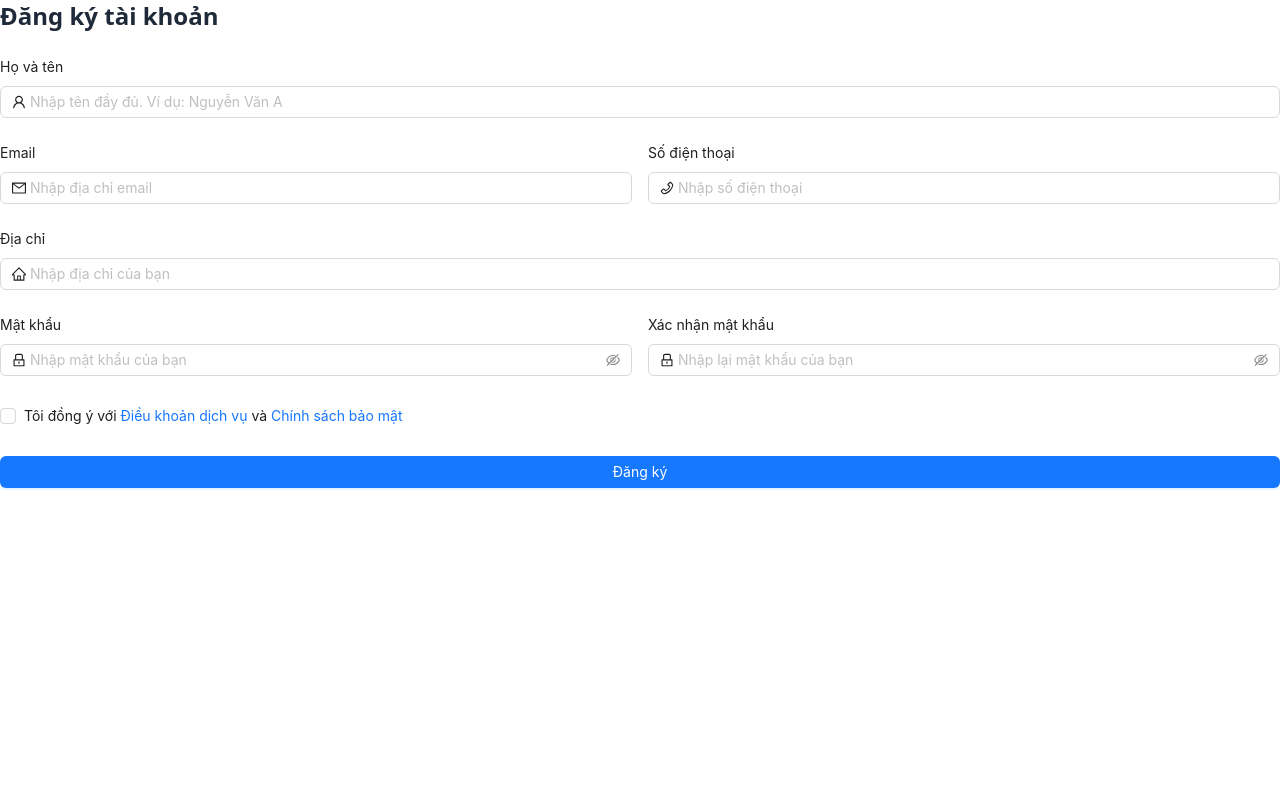
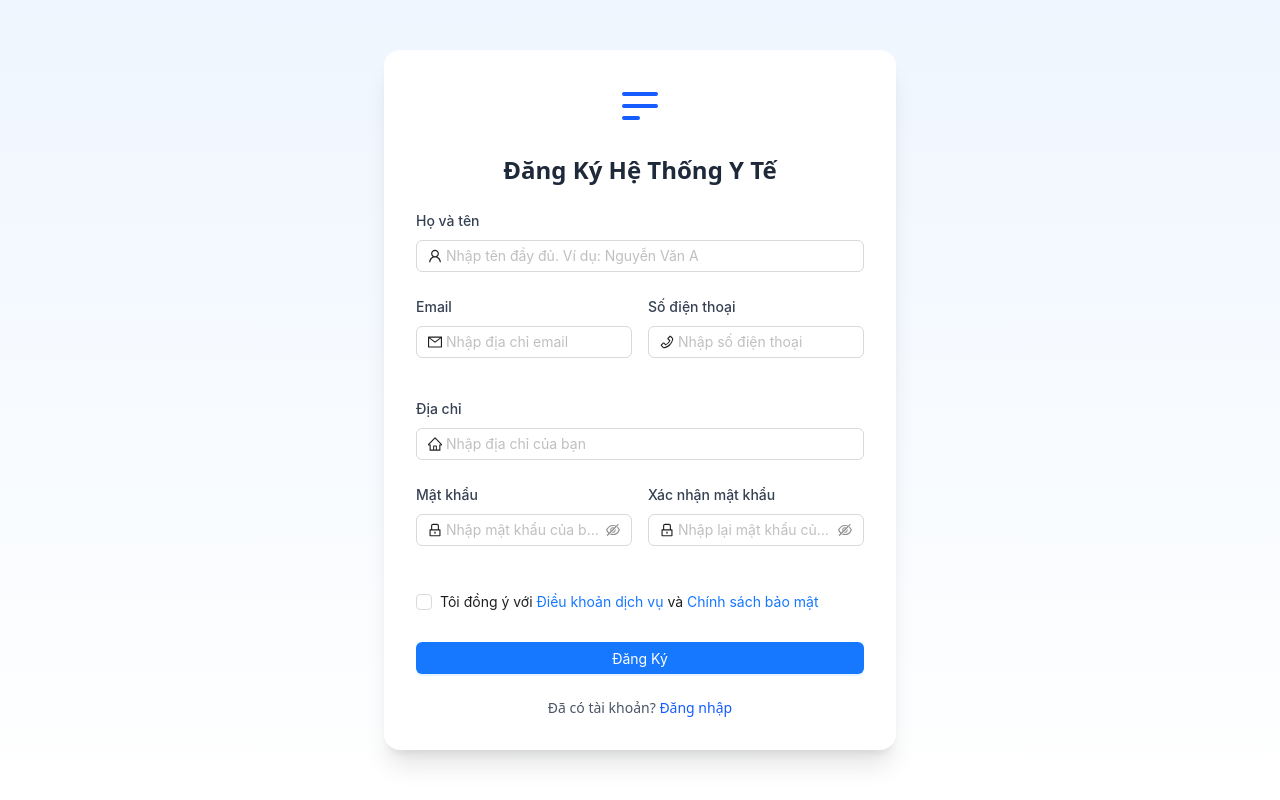
Before and after one commit to KagMinDev/Bloodline-DNA, a React (Vite) app in the folder FE/Web/Bloodline-DNA/: page /register in a window 1280 px wide. Built offline with nearby package versions, Linux system fonts and the light colour scheme; the HTML template or start-up script is replaced by a standard one.

Commit message:
login, register UI

```diff
--- a/FE/Web/Bloodline-DNA/src/Router/AdminRouter.tsx
+++ b/FE/Web/Bloodline-DNA/src/Router/AdminRouter.tsx
@@ -1,5 +1,5 @@
 import { Route, Routes } from 'react-router-dom';
-import Dashboard from '../features/admin/screens/Dashboard';
+import { DashboardAdmin } from '../features';
 import Sidebar from '../features/admin/components/Sidebar';
 
 export default function AdminRouter() {
@@ -8,7 +8,7 @@ export default function AdminRouter() {
             <Sidebar />
             <div className="flex-1">
                 <Routes>
-                    <Route path="/" element={<Dashboard />} />
+                    <Route path="/" element={<DashboardAdmin />} />
                     <Route path="*" element={<h1>404</h1>} />
                 </Routes>
             </div>
--- a/FE/Web/Bloodline-DNA/src/Router/StaffRouter.tsx
+++ b/FE/Web/Bloodline-DNA/src/Router/StaffRouter.tsx
@@ -1,5 +1,5 @@
 import { Route, Routes } from 'react-router-dom';
-import Dashboard from '../features/staff/screen/Dashboard';
+import { DashboardStaff } from '../features';
 import Sidebar from '../features/staff/components/Sidebar';
 
 export default function StaffRouter() {
@@ -8,8 +8,8 @@ export default function StaffRouter() {
             <Sidebar />
             <div className="flex-1">
                 <Routes>
-                    <Route path="/" element={<Dashboard />} />
-                    <Route path="dashboard" element={<Dashboard />} />
+                    <Route path="/" element={<DashboardStaff />} />
+                    <Route path="staff-dashboard" element={<DashboardStaff />} />
                     <Route path="*" element={<h1>404</h1>} />
                 </Routes>
             </div>
--- a/FE/Web/Bloodline-DNA/src/features/admin/pages/Dashboard.tsx
+++ b/FE/Web/Bloodline-DNA/src/features/admin/pages/Dashboard.tsx
@@ -1,9 +1,8 @@
-import React from 'react'
 
-function Dashboard() {
+function DashboardAdmin() {
   return (
     <div>Dashboard</div>
   )
 }
 
-export default Dashboard
+export default DashboardAdmin
--- a/FE/Web/Bloodline-DNA/src/features/auth/pages/Login.tsx
+++ b/FE/Web/Bloodline-DNA/src/features/auth/pages/Login.tsx
@@ -2,26 +2,55 @@ import { Button, Form, Input } from "antd";
 import axios from "axios";
 import { Eye, EyeOff, Lock, Mail } from "lucide-react";
 import { useState } from "react";
-import type { Login } from "../types/auth.types";
 
-export default function Login() {
-    const [showPassword, setShowPassword] = useState(false);
+// Define the type for form data
+interface LoginFormData {
+  Email: string;
+  PasswordHash: string;
+}
 
+const Login: React.FC = () => {
+  const [showPassword, setShowPassword] = useState<boolean>(false);
   const [form] = Form.useForm();
 
-  const handleLogin = async (data: Login) => {
+  const handleLogin = async (data: LoginFormData) => {
     try {
       const response = await axios.post("http://localhost:5000/api/users/login", data);
       console.log("Đăng nhập thành công:", response.data);
-      // Xử lý chuyển hướng, lưu token, v.v. ở đây
+      // Handle redirect, token storage, etc. here
     } catch (error) {
       console.error("Đăng nhập thất bại:", error);
+      form.setFields([
+        {
+          name: "PasswordHash",
+          errors: ["Đăng nhập thất bại, vui lòng kiểm tra lại"],
+        },
+      ]);
     }
   };
 
   return (
-    <div>
-      <h2 className="mb-6 text-2xl font-bold text-gray-800">Đăng nhập</h2>
+    <div className="flex items-center justify-center min-h-screen p-4 bg-gradient-to-b from-blue-50 to-white">
+      <div className="w-full max-w-md p-8 bg-white shadow-xl rounded-2xl">
+        <div className="flex justify-center mb-6">
+          <svg
+            className="w-12 h-12 text-blue-600"
+            fill="none"
+            stroke="currentColor"
+            viewBox="0 0 24 24"
+            xmlns="http://www.w3.org/2000/svg"
+          >
+            <path
+              strokeLinecap="round"
+              strokeLinejoin="round"
+              strokeWidth="2"
+              d="M4 6h16M4 12h16M4 18h7"
+            />
+          </svg>
+        </div>
+        <h2 className="mb-6 text-2xl font-bold text-center text-gray-800">
+          Đăng Nhập Hệ Thống Y Tế
+        </h2>
         <Form
           form={form}
           layout="vertical"
@@ -29,7 +58,7 @@ export default function Login() {
           className="space-y-4"
         >
           <Form.Item
-          label="Email"
+            label={<span className="text-sm font-medium text-gray-700">Email</span>}
             name="Email"
             rules={[
               { required: true, message: "Vui lòng nhập email" },
@@ -38,29 +67,29 @@ export default function Login() {
           >
             <Input
               placeholder="Nhập email của bạn"
-            prefix={<Mail size={16} className="text-gray-400" />}
-            className="py-2"
+              prefix={<Mail size={20} className="text-gray-400" />}
+              className="px-4 py-3 border-gray-300 rounded-lg focus:ring-2 focus:ring-blue-500 focus:border-blue-500"
             />
           </Form.Item>
 
           <Form.Item
-          label="Mật khẩu"
+            label={<span className="text-sm font-medium text-gray-700">Mật Khẩu</span>}
             name="PasswordHash"
             rules={[{ required: true, message: "Vui lòng nhập mật khẩu" }]}
           >
             <Input
               type={showPassword ? "text" : "password"}
               placeholder="Nhập mật khẩu của bạn"
-            prefix={<Lock size={16} className="text-gray-400" />}
+              prefix={<Lock size={20} className="text-gray-400" />}
               suffix={
                 <span
                   onClick={() => setShowPassword(!showPassword)}
                   className="text-gray-400 cursor-pointer"
                 >
-                {showPassword ? <EyeOff size={16} /> : <Eye size={16} />}
+                  {showPassword ? <EyeOff size={20} /> : <Eye size={20} />}
                 </span>
               }
-            className="py-2"
+              className="px-4 py-3 border-gray-300 rounded-lg focus:ring-2 focus:ring-blue-500 focus:border-blue-500"
             />
           </Form.Item>
 
@@ -74,12 +103,21 @@ export default function Login() {
             <Button
               type="primary"
               htmlType="submit"
-            className="w-full bg-blue-600 hover:bg-blue-700"
+              className="w-full py-6 text-base font-medium bg-blue-600 border-none rounded-lg hover:bg-blue-700"
             >
-            Đăng nhập
+              Đăng Nhập
             </Button>
           </Form.Item>
         </Form>
+        <p className="mt-4 text-sm text-center text-gray-600">
+          Chưa có tài khoản?{" "}
+          <a href="#" className="text-blue-600 hover:underline">
+            Đăng ký
+          </a>
+        </p>
+      </div>
     </div>
   );
-}
+};
+
+export default Login;
--- a/FE/Web/Bloodline-DNA/src/features/auth/pages/Register.tsx
+++ b/FE/Web/Bloodline-DNA/src/features/auth/pages/Register.tsx
@@ -3,11 +3,11 @@ import {
   LockOutlined,
   MailOutlined,
   PhoneOutlined,
-    UserOutlined
+  UserOutlined,
 } from "@ant-design/icons";
 import { Button, Checkbox, Form, Input } from "antd";
 import axios from "axios";
-import React, { useState } from "react";
+import { useState } from "react";
 import {
   addressRules,
   createConfirmPasswordValidator,
@@ -17,14 +17,23 @@ import {
   phoneRules,
   termsValidator,
 } from "../../../utils/validators/auth";
-import type { Register } from "../types/auth.types";
 
-export default function RegisterForm() {
+// Define the type for form data
+interface Register {
+  FullName: string;
+  Email: string;
+  Phone: string;
+  PasswordHash: string;
+  Address: string;
+  Role: string;
+}
+
+const RegisterForm: React.FC = () => {
   const [form] = Form.useForm();
-  const [confirmPassword, setConfirmPassword] = useState("");
-  const [passwordsMatch, setPasswordsMatch] = useState(true);
+  const [confirmPassword, setConfirmPassword] = useState<string>("");
+  const [passwordsMatch, setPasswordsMatch] = useState<boolean>(true);
 
-  // Xử lý đăng ký khi form được submit
+  // Handle registration when form is submitted
   const handleRegister = async (values: Register) => {
     const registerData: Register = {
       FullName: values.FullName,
@@ -38,24 +47,30 @@ export default function RegisterForm() {
     try {
       const res = await axios.post("http://localhost:5000/api/users/register", registerData);
       console.log("Đăng ký thành công", res.data);
-      // Optional: chuyển hướng hoặc hiển thị thông báo
+      // Optional: Handle redirect or show notification
     } catch (error) {
       console.error("Đăng ký thất bại", error);
+      form.setFields([
+        {
+          name: "Email",
+          errors: ["Đăng ký thất bại, vui lòng kiểm tra lại"],
+        },
+      ]);
     }
   };
 
-  // Xử lý khi mật khẩu thay đổi
+  // Handle password change
   const handlePasswordChange = (e: React.ChangeEvent<HTMLInputElement>) => {
     const value = e.target.value;
     form.setFieldsValue({ PasswordHash: value });
 
-    // Kiểm tra xem mật khẩu có khớp với confirmPassword không
+    // Check if passwords match
     if (confirmPassword) {
       setPasswordsMatch(confirmPassword === value);
     }
   };
 
-  // Xử lý khi xác nhận mật khẩu thay đổi
+  // Handle confirm password change
   const handleConfirmPasswordChange = (e: React.ChangeEvent<HTMLInputElement>) => {
     const value = e.target.value;
     setConfirmPassword(value);
@@ -65,9 +80,26 @@ export default function RegisterForm() {
   };
 
   return (
-    <div>
-      <h2 className="mb-6 text-2xl font-bold text-gray-800">
-        Đăng ký tài khoản
+    <div className="flex items-center justify-center min-h-screen p-4 bg-gradient-to-b from-blue-50 to-white">
+      <div className="w-full max-w-lg p-8 bg-white shadow-xl rounded-2xl">
+        <div className="flex justify-center mb-6">
+          <svg
+            className="w-12 h-12 text-blue-600"
+            fill="none"
+            stroke="currentColor"
+            viewBox="0 0 24 24"
+            xmlns="http://www.w3.org/2000/svg"
+          >
+            <path
+              strokeLinecap="round"
+              strokeLinejoin="round"
+              strokeWidth="2"
+              d="M4 6h16M4 12h16M4 18h7"
+            />
+          </svg>
+        </div>
+        <h2 className="mb-6 text-2xl font-bold text-center text-gray-800">
+          Đăng Ký Hệ Thống Y Tế
         </h2>
         <Form
           form={form}
@@ -75,84 +107,85 @@ export default function RegisterForm() {
           onFinish={handleRegister}
           layout="vertical"
           requiredMark={false}
+          className="space-y-4"
         >
           <Form.Item
             name="FullName"
-          label="Họ và tên"
+            label={<span className="text-sm font-medium text-gray-700">Họ và tên</span>}
             rules={fullNameRules}
           >
             <Input
               prefix={<UserOutlined className="text-gray-400" />}
               placeholder="Nhập tên đầy đủ. Ví dụ: Nguyễn Văn A"
-            className="py-2"
+              className="px-4 py-3 border-gray-300 rounded-lg focus:ring-2 focus:ring-blue-500 focus:border-blue-500"
             />
           </Form.Item>
 
           <div className="grid grid-cols-1 gap-4 md:grid-cols-2">
             <Form.Item
               name="Email"
-            label="Email"
+              label={<span className="text-sm font-medium text-gray-700">Email</span>}
               rules={emailRules}
             >
               <Input
                 prefix={<MailOutlined className="text-gray-400" />}
                 placeholder="Nhập địa chỉ email"
-              className="py-2"
+                className="px-4 py-3 border-gray-300 rounded-lg focus:ring-2 focus:ring-blue-500 focus:border-blue-500"
               />
             </Form.Item>
 
             <Form.Item
               name="Phone"
-            label="Số điện thoại"
+              label={<span className="text-sm font-medium text-gray-700">Số điện thoại</span>}
               rules={phoneRules}
             >
               <Input
                 prefix={<PhoneOutlined className="text-gray-400" />}
                 placeholder="Nhập số điện thoại"
-              className="py-2"
+                className="px-4 py-3 border-gray-300 rounded-lg focus:ring-2 focus:ring-blue-500 focus:border-blue-500"
               />
             </Form.Item>
           </div>
 
           <Form.Item
             name="Address"
-          label="Địa chỉ"
+            label={<span className="text-sm font-medium text-gray-700">Địa chỉ</span>}
             rules={addressRules}
           >
             <Input
               prefix={<HomeOutlined className="text-gray-400" />}
               placeholder="Nhập địa chỉ của bạn"
-            className="py-2"
+              className="px-4 py-3 border-gray-300 rounded-lg focus:ring-2 focus:ring-blue-500 focus:border-blue-500"
             />
           </Form.Item>
 
           <div className="grid grid-cols-1 gap-4 md:grid-cols-2">
             <Form.Item
               name="PasswordHash"
-            label="Mật khẩu"
+              label={<span className="text-sm font-medium text-gray-700">Mật khẩu</span>}
               rules={passwordRules}
             >
               <Input.Password
+                prefix={<LockOutlined className="text-gray-400" />}
                 placeholder="Nhập mật khẩu của bạn"
-              prefix={<LockOutlined className="text-gray-400" />}
                 onChange={handlePasswordChange}
-              className="py-2"
+                className="px-4 py-3 border-gray-300 rounded-lg focus:ring-2 focus:ring-blue-500 focus:border-blue-500"
               />
             </Form.Item>
 
             <Form.Item
               name="confirmPassword"
-            label="Xác nhận mật khẩu"
+              label={<span className="text-sm font-medium text-gray-700">Xác nhận mật khẩu</span>}
               rules={[
                 { required: true, message: "Vui lòng xác nhận mật khẩu" },
                 createConfirmPasswordValidator(form.getFieldValue),
               ]}
             >
               <Input.Password
+                prefix={<LockOutlined className="text-gray-400" />}
                 placeholder="Nhập lại mật khẩu của bạn"
-              prefix={<LockOutlined className="text-gray-400" />}
                 onChange={handleConfirmPasswordChange}
-              className="py-2"
+                className="px-4 py-3 border-gray-300 rounded-lg focus:ring-2 focus:ring-blue-500 focus:border-blue-500"
                 status={!passwordsMatch && confirmPassword !== "" ? "error" : ""}
               />
             </Form.Item>
@@ -163,7 +196,7 @@ export default function RegisterForm() {
             valuePropName="checked"
             rules={[termsValidator]}
           >
-          <Checkbox>
+            <Checkbox className="text-gray-600">
               Tôi đồng ý với{" "}
               <a href="#" className="text-blue-600 hover:underline">
                 Điều khoản dịch vụ
@@ -179,12 +212,21 @@ export default function RegisterForm() {
             <Button
               type="primary"
               htmlType="submit"
-            className="w-full h-auto py-2 bg-blue-600 hover:bg-blue-700"
+              className="w-full h-auto py-6 text-base font-medium bg-blue-600 border-none rounded-lg hover:bg-blue-700"
             >
-            Đăng ký
+              Đăng Ký
             </Button>
           </Form.Item>
         </Form>
+        <p className="mt-4 text-sm text-center text-gray-600">
+          Đã có tài khoản?{" "}
+          <a href="#" className="text-blue-600 hover:underline">
+            Đăng nhập
+          </a>
+        </p>
+      </div>
     </div>
   );
-}
+};
+
+export default RegisterForm;
--- a/FE/Web/Bloodline-DNA/src/features/home/HomePage.tsx
+++ b/FE/Web/Bloodline-DNA/src/features/home/HomePage.tsx
@@ -1,8 +1,7 @@
-import React from 'react'
 
 function HomePage() {
   return (
-    <div className='bg-black text-white'>HomePage</div>
+    <div className='text-white bg-black'>HomePage</div>
   )
 }
 
--- a/FE/Web/Bloodline-DNA/src/features/index.ts
+++ b/FE/Web/Bloodline-DNA/src/features/index.ts
@@ -1,2 +1,4 @@
+export { default as DashboardAdmin } from "./admin/pages/Dashboard";
 export { default as Login } from "./auth/pages/Login";
 export { default as Register } from "./auth/pages/Register";
+export { default as DashboardStaff } from "./staff/pages/Dashboard";
```
Also changed, not shown: FE/Web/Bloodline-DNA/src/features/staff/pages/Dashboard.tsx (+3 -4 lines). Lines whose indentation alone changed are shown as unchanged.
